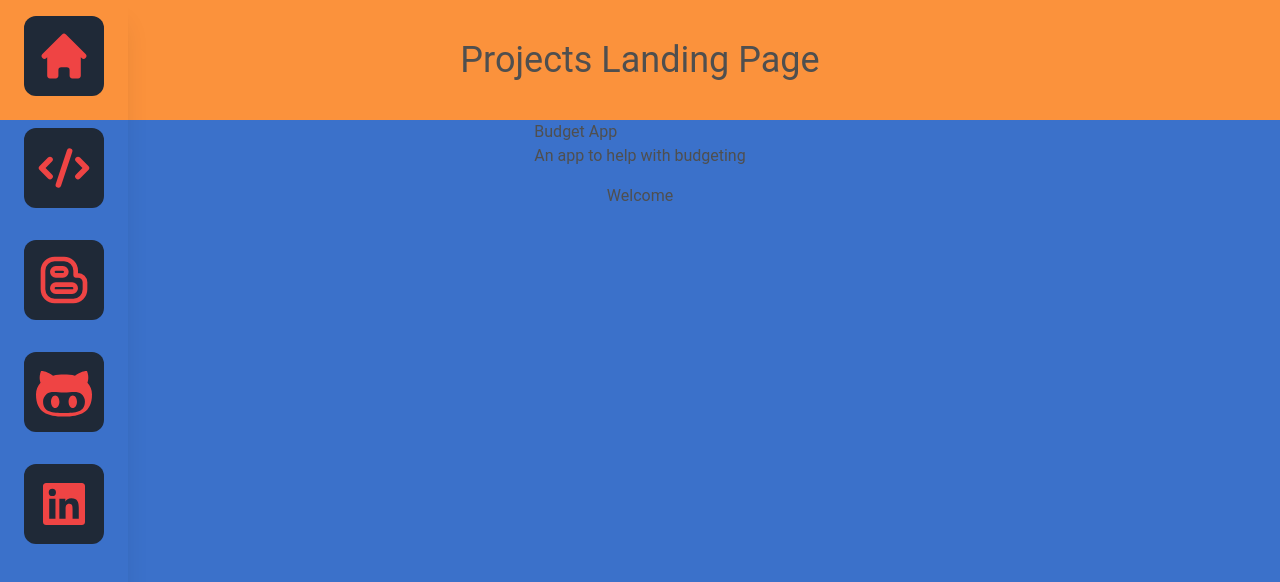
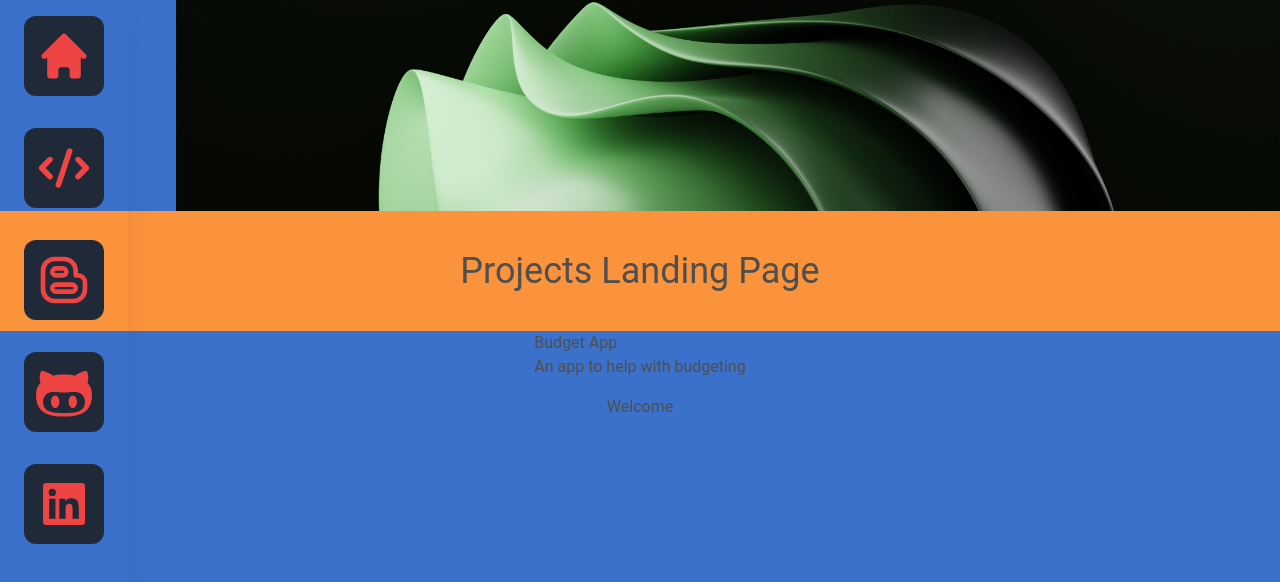
Before and after one commit to VinnyShipley/Personal_Site, a Next.js app: page /projects in a window 1280 px wide. Shown: the top 582 px of the page. Built offline with nearby package versions, Linux system fonts and the light colour scheme; what tw-elements would draw is missing.

Commit message:
general cleaning, header was not needed to be component so it was juts placed in the index file, which will be the SSR anyway

```diff
--- a/src/components/header.js
+++ /dev/null
@@ -1,16 +0,0 @@
-
-
-function Header() {
-	return (
-		<div className='bg-accent py-9'>
-				<h1 className='bg-basic text-4xl text-center ml-16 pb-2.5'>
-					Vinny Shipley Personal Website
-				</h1>
-
-
-
-		</div>
-	);
-}
-
-export default Header;
--- a/src/components/headerimage.js
+++ b/src/components/headerimage.js
@@ -4,12 +4,14 @@ import bannerImage from "src/assets/philip-oroni-YHF1agMTOSs-unsplash.jpg"
 
 function HeaderImage() {
   return (
+    <div className='pl-44 object-fill'>
     <Image
       src={bannerImage}
       width={1200}
       height={45}
       alt="Banner picture of soft green geometry"
       />
+    </div>
   );
 };
 
--- a/src/pages/blog.js
+++ b/src/pages/blog.js
@@ -1,9 +1,11 @@
 import  SideBar  from '../components/sidebar';
 import { getBlogPosts } from '../../lib/mongo/movies';
+import HeaderImage from '@/components/headerimage';
 
 export default function BlogPage({posts}) {
   return (
     <>
+      <HeaderImage />
       <SideBar />
       <h1 className="text-4xl text-center text-bold bg-primary m-50 py-10">
         Blog Landing Page
--- a/src/pages/index.js
+++ b/src/pages/index.js
@@ -1,16 +1,19 @@
 import HeaderImage from '@/components/headerimage';
-import Header from '../components/header';
 import SideBar from '../components/sidebar';
 
 function MainLandingPage() {
 	return (
 		<>
-			<main >
+			<main>
 				<div>
-					<div className='pl-44 object-fill'>
 					<HeaderImage />
+
+					<div className='bg-accent py-9'>
+						<h1 className='bg-basic text-4xl text-center ml-16 pb-2.5'>
+							Vinny Shipley Personal Website
+						</h1>
 					</div>
-					<Header />
+
 					<SideBar />
 				</div>
 			</main>
--- a/src/pages/projects.js
+++ b/src/pages/projects.js
@@ -1,11 +1,13 @@
 import SideBar from '../components/sidebar';
 import ProjectCard from '@/components/projectcard';
+import HeaderImage from '@/components/headerimage';
 
 
 
 const ProjectsLandingPage = () => {
   return (
     <>
+    <HeaderImage />
     <SideBar />
       <h1 className="text-4xl text-center text-bold bg-basic m-50 py-10">Projects Landing Page</h1>
       <ProjectCard />
```
